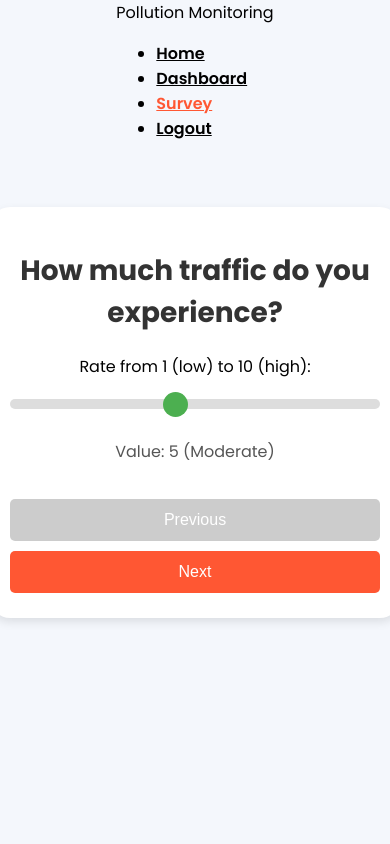
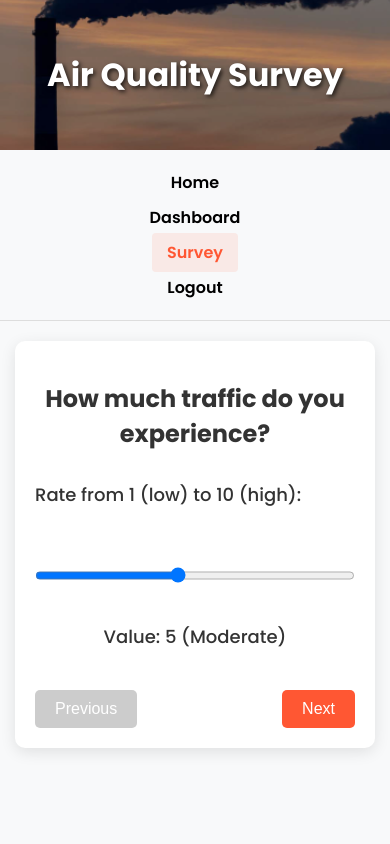
Before and after one commit to smartsubhash/subbu, a Flask app: page /survey in a window 390 px wide. Run offline with Flask 3, Linux system fonts and the light colour scheme.

Commit message:
Update header styling and navigation across all pages, adding an earth graphic header and improving responsiveness.
Replit-Commit-Author: Agent
Replit-Commit-Session-Id: bbfa2aa0-6f1e-46eb-81a8-1cf54e9b1838
Replit-Commit-Screenshot-Url: https://storage.googleapis.com/screenshot-production-us-central1/2bb7efaf-b24b-488d-8773-acb57f90d005/c183a8f9-ae2d-499e-8437-adcaaac05581.jpg

```diff
--- a/static/css/header.css
+++ b/static/css/header.css
@@ -1,98 +1,77 @@
-/* Modern Header Styling */
-header {
+/* Header and Navigation Styling */
+.earth-header {
+    background-image: url('/static/images/earth-graphic.png');
+    background-size: cover;
+    background-position: center;
+    height: 200px;
     display: flex;
-    justify-content: space-between;
+    justify-content: center;
     align-items: center;
-    padding: 15px 30px;
-    background-color: white;
-    box-shadow: 0 2px 5px rgba(0,0,0,0.1);
     position: relative;
+    text-align: center;
 }
 
-.logo {
-    font-size: 24px;
-    font-weight: 700;
-    color: #333;
+.earth-header h1 {
+    color: white;
+    font-size: 3rem;
+    text-shadow: 2px 2px 4px rgba(0, 0, 0, 0.7);
+    margin: 0;
+    z-index: 2;
 }
 
-/* Navigation styling */
+.earth-header::after {
+    content: '';
+    position: absolute;
+    top: 0;
+    left: 0;
+    width: 100%;
+    height: 100%;
+    background-color: rgba(0, 0, 0, 0.3);
+    z-index: 1;
+}
+
+/* Navigation Styling */
 nav {
-    background-color: transparent;
-    padding: 0;
-    margin: 0;
+    background-color: #f8f9fa;
+    padding: 15px 0;
+    border-bottom: 1px solid #ddd;
 }
 
 nav ul {
     display: flex;
-    list-style: none;
+    justify-content: center;
+    list-style-type: none;
     margin: 0;
     padding: 0;
-    justify-content: flex-end;
 }
 
-nav li {
+nav ul li {
     margin: 0 15px;
 }
 
-nav a {
+nav ul li a {
+    text-decoration: none;
     color: #000;
-    text-decoration: none;
     font-weight: 600;
+    padding: 8px 15px;
+    border-radius: 4px;
     transition: all 0.3s ease;
-    padding: 5px 10px;
-    border-radius: 4px;
 }
 
-nav a:hover {
+nav ul li a:hover,
+nav ul li a.active {
     color: #FF5733;
-    background-color: transparent;
+    background-color: rgba(255, 87, 51, 0.1);
 }
 
-nav a.active {
-    color: #FF5733;
-    background-color: transparent;
-    border-bottom: 2px solid #FF5733;
-}
-
-/* Override for existing styles that might conflict */
-body {
-    margin: 0;
-    padding: 0;
-    display: block;
-    height: auto;
-    font-family: 'Poppins', sans-serif;
-}
-
-/* Main content wrapper adjustment */
-.content-wrapper {
-    max-width: 1200px;
-    margin: 20px auto;
-    padding: 20px;
-    background-color: #fff;
-    border-radius: 8px;
-    box-shadow: 0 2px 15px rgba(0, 0, 0, 0.1);
-}
-
-/* Flash messages */
-.flash-message {
-    background-color: #FF5733;
-    color: white;
-    padding: 10px 20px;
-    border-radius: 5px;
-    margin: 10px 0;
-    box-shadow: 0 2px 5px rgba(0, 0, 0, 0.2);
-    transition: opacity 0.5s ease-out;
-}
-
-/* Responsive design */
-@media (max-width: 768px) {
-    header {
-        flex-direction: column;
-        padding: 15px;
+/* Responsive styles */
+@media screen and (max-width: 768px) {
+    .earth-header {
+        height: 150px;
     }
 
-    .logo {
-        margin-bottom: 15px;
+    .earth-header h1 {
+        font-size: 2rem;
     }
 
     nav ul {
@@ -100,7 +79,7 @@ body {
         align-items: center;
     }
 
-    nav li {
+    nav ul li {
         margin: 5px 0;
     }
 }
--- a/static/css/survey_style.css
+++ b/static/css/survey_style.css
@@ -1,154 +1,73 @@
-/* General Styles */
 body {
     font-family: 'Poppins', sans-serif;
-    background-color: #f4f7fc;
     margin: 0;
     padding: 0;
-    display: flex;
-    flex-direction: column; /* Allow vertical stacking of navbar and content */
-    align-items: center;
-    min-height: 100vh;
+    background-color: #f8f9fa;
+    color: #333;
 }
 
-h2 {
-    text-align: center;
-    font-size: 28px;
-    color: #333;
-    margin-bottom: 20px;
+.survey-container {
+    max-width: 800px;
+    margin: 40px auto;
+    background-color: #fff;
+    border-radius: 10px;
+    box-shadow: 0 4px 15px rgba(0, 0, 0, 0.1);
+    padding: 30px;
 }
 
-/* Navbar styles are now in header.css */
-
-/* Flash Messages */
-.flash-message {
-    background-color: #FF5733;
-    color: white;
-    padding: 10px 20px;
-    border-radius: 5px;
-    margin: 10px 0;
+.survey-container h2 {
     text-align: center;
-    width: 80%;
-    max-width: 600px;
-}
-
-/* Survey Container: Make it wider and more spacious */
-.survey-container {
-    background-color: #fff;
-    padding: 40px;
-    border-radius: 20px;
-    box-shadow: 0 4px 10px rgba(0, 0, 0, 0.1);
-    margin-top: 50px;
-    width: 80%; /* Make the container wider */
-    max-width: 800px; /* Maximum width */
-    position: relative;
-    z-index: 1;
-    transition: transform 0.3s ease, box-shadow 0.3s ease;
-    min-height: 300px; /* Minimum height */
-    display: flex;
-    flex-direction: column;
-    justify-content: center;
-    margin-bottom: 50px;
-}
-
-/* Hover effect for the form container */
-.survey-container:hover {
-    transform: translateY(-5px);
-    box-shadow: 0 8px 20px rgba(0, 0, 0, 0.15);
+    margin-bottom: 30px;
+    color: #333;
 }
 
 .question-container {
-    text-align: center;
-    margin-bottom: 20px;
+    margin-bottom: 40px;
 }
 
-/* Slider styles */
+.question-container label {
+    display: block;
+    font-size: 18px;
+    margin-bottom: 10px;
+    font-weight: 500;
+}
+
 .slider {
     width: 100%;
-    height: 10px; /* Smaller height for the slider */
-    -webkit-appearance: none;
-    appearance: none;
-    background: #ddd;
-    border-radius: 5px;
+    height: 25px;
+    background: #f1f1f1;
     outline: none;
-    transition: background 0.3s ease;
+    border-radius: 15px;
     margin: 20px 0;
 }
 
-.slider::-webkit-slider-thumb {
-    -webkit-appearance: none;
-    appearance: none;
-    width: 25px; /* Smaller thumb size */
-    height: 25px;
-    background: #4CAF50;
-    border-radius: 50%;
-    cursor: pointer;
-    transition: background 0.3s ease;
+#answer-text {
+    text-align: center;
+    font-size: 18px;
+    margin-top: 15px;
+    font-weight: 500;
 }
 
-.slider::-webkit-slider-thumb:hover {
-    background: #45a049;
-}
-
-.slider::-moz-range-thumb {
-    width: 25px;
-    height: 25px;
-    background: #4CAF50;
-    border-radius: 50%;
-    cursor: pointer;
-    transition: background 0.3s ease;
-}
-
-.slider::-moz-range-thumb:hover {
-    background: #45a049;
-}
-
-/* Slider value text */
-#answer-text {
-    margin-top: 10px;
-    font-size: 16px;
-    color: #555;
-}
-
-/* Result text styling */
-.result-text {
-    font-size: 22px;
-    color: #333;
-    margin: 10px 0;
-}
-
-.predicted-value {
-    font-size: 32px;
-    color: #FF5733;
-    font-weight: bold;
-    margin: 10px 0;
-    display: inline-block;
-    padding: 10px 20px;
-    background-color: #f8f8f8;
-    border-radius: 10px;
-    box-shadow: 0 2px 5px rgba(0, 0, 0, 0.1);
-}
-
-/* Navigation buttons */
 .navigation-buttons {
     display: flex;
     justify-content: space-between;
     margin-top: 30px;
-    width: 100%;
-    max-width: 400px;
-    margin-left: auto;
-    margin-right: auto;
 }
 
 button {
-    width: 45%;
-    padding: 12px;
+    padding: 12px 25px;
     background-color: #FF5733;
     color: white;
     border: none;
     border-radius: 5px;
+    cursor: pointer;
     font-size: 16px;
-    cursor: pointer;
-    transition: background-color 0.3s ease, transform 0.2s ease;
+    font-weight: 500;
+    transition: background-color 0.3s;
+}
+
+button:hover {
+    background-color: #E64A19;
 }
 
 button:disabled {
@@ -156,26 +75,23 @@ button:disabled {
     cursor: not-allowed;
 }
 
-/* Hover effect for buttons */
-button:hover:not(:disabled) {
-    background-color: #C70039;
-    transform: scale(1.05);
+.flash-message {
+    background-color: #e8f5e9;
+    border-left: 5px solid #4caf50;
+    padding: 15px 20px;
+    margin: 20px 0;
+    color: #2e7d32;
+    border-radius: 5px;
 }
 
-/* Media Queries for Responsiveness */
-@media (max-width: 768px) {
+/* Responsive Styles */
+@media screen and (max-width: 768px) {
     .survey-container {
-        width: 95%; /* Adjust width for smaller screens */
+        margin: 20px 15px;
         padding: 20px;
     }
 
-    .navigation-buttons {
-        flex-direction: column;
-        align-items: center;
-    }
-
     button {
-        width: 100%;
-        margin: 5px 0;
+        padding: 10px 20px;
     }
 }
--- a/templates/survey.html
+++ b/templates/survey.html
@@ -5,24 +5,15 @@
     <meta name="viewport" content="width=device-width, initial-scale=1.0">
     <title>Air Quality Survey - Pollution Monitoring System</title>
     <link rel="stylesheet" href="{{ url_for('static', filename='css/survey_style.css') }}">
+    <link rel="stylesheet" href="{{ url_for('static', filename='css/header.css') }}">
     <link href="https://fonts.googleapis.com/css2?family=Poppins:wght@300;400;500;600;700&display=swap" rel="stylesheet">
-    <style>
-        nav ul li a {
-            color: #000;
-            font-weight: 600;
-        }
-
-        nav ul li a:hover,
-        nav ul li a.active {
-            color: #FF5733;
-            background-color: transparent;
-        }
-    </style>
 </head>
 <body>
-    <!-- Header / Navbar Section -->
-    <header>
-        <div class="logo">Pollution Monitoring</div>
+    <!-- Earth Header Image -->
+    <div class="earth-header">
+        <h1>Air Quality Survey</h1>
+    </div>
+
     <nav>
         <ul>
             <li><a href="{{ url_for('home') }}">Home</a></li>
@@ -31,7 +22,6 @@
             <li><a href="{{ url_for('logout') }}">Logout</a></li>
         </ul>
     </nav>
-    </header>
 
     {% with messages = get_flashed_messages() %}
         {% if messages %}
```
Also changed, not shown: static/css/home_style.css (+9 -4 lines), templates/dashboard.html (+7 -13 lines), templates/home.html (+6 -15 lines). Lines whose indentation alone changed are shown as unchanged.
